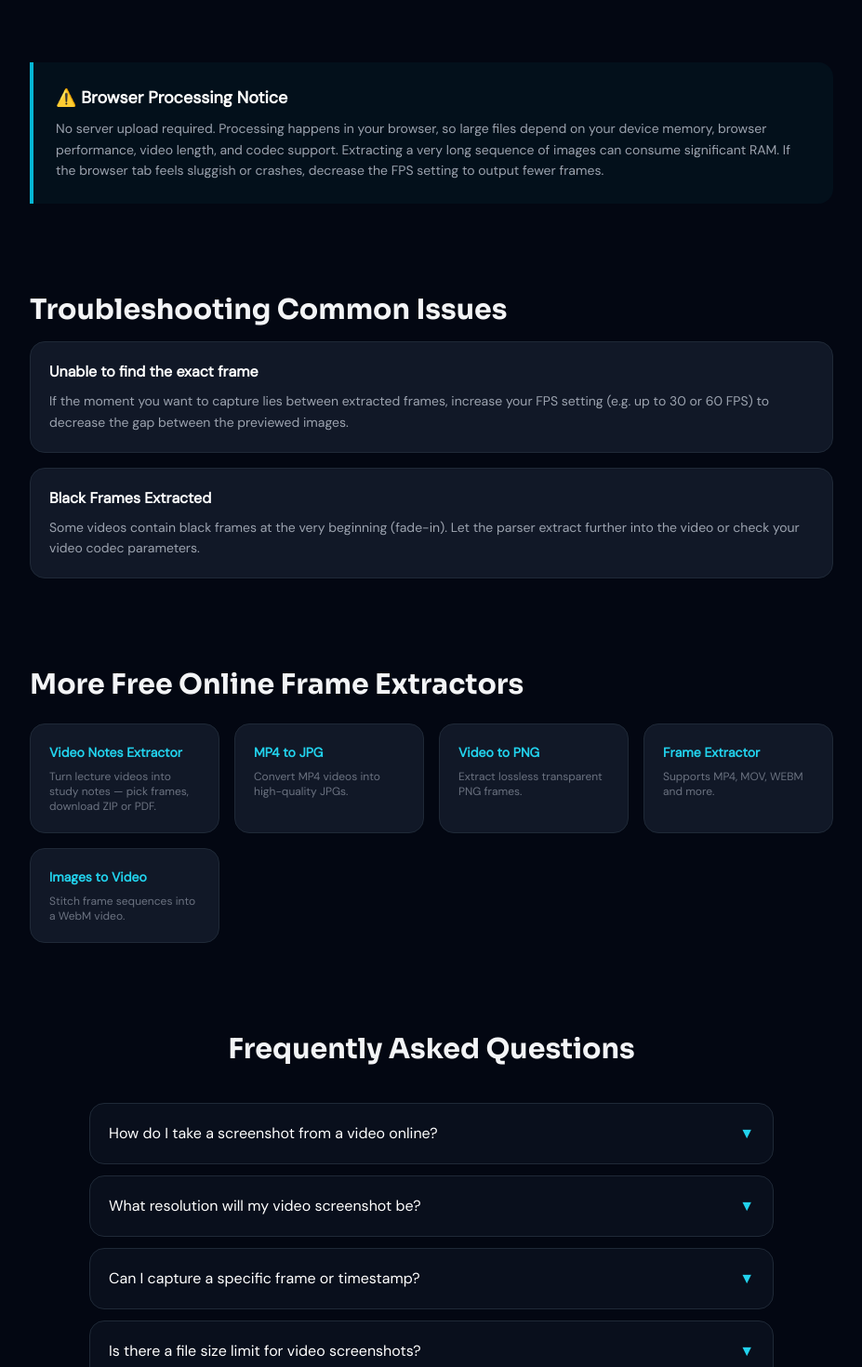
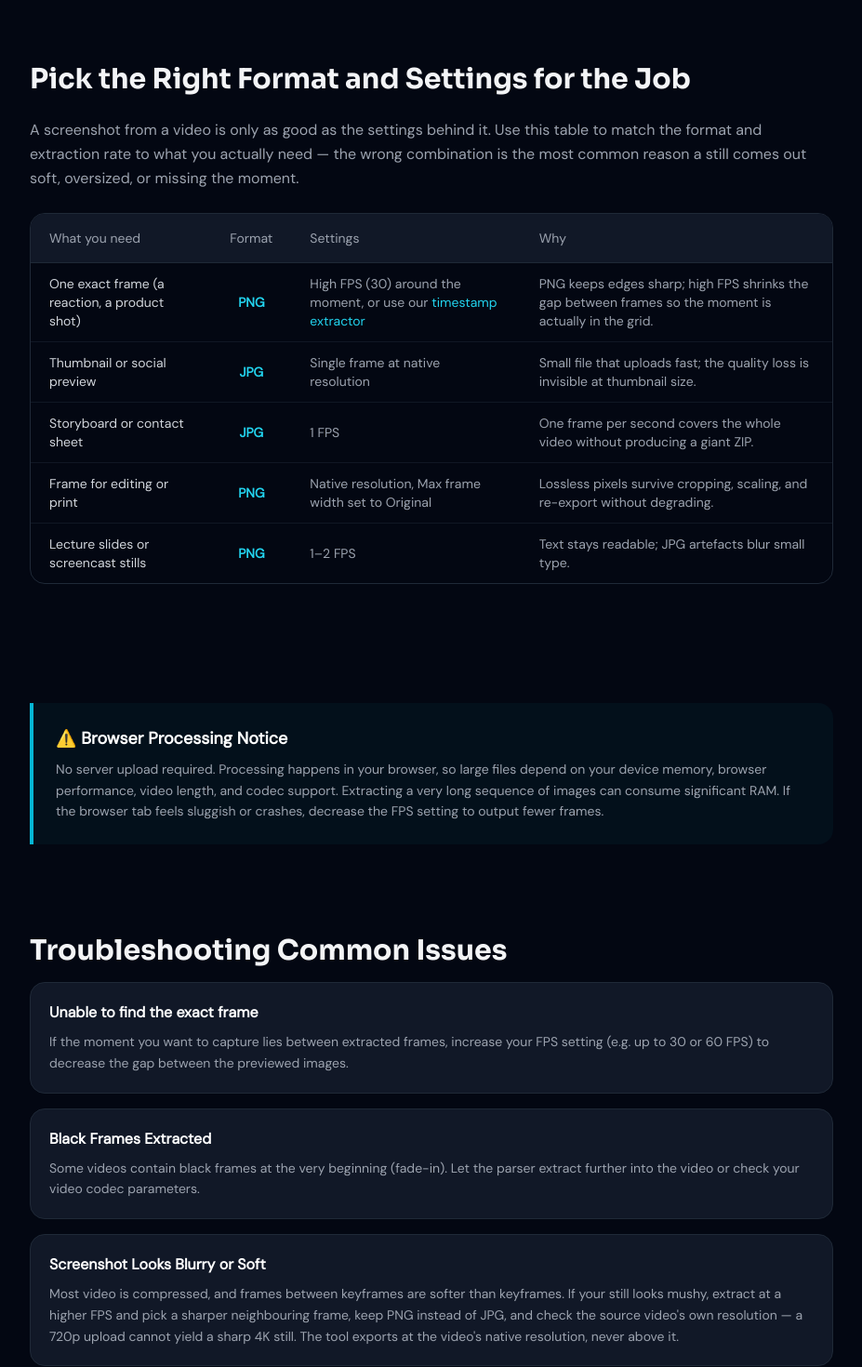
Before and after one commit to msachal5700/video-to-image-sequence, a React (Vite) app: page /screenshot-from-video in a window 1280 px wide. Shown: the part 2400-3870 px from the top of the page at 93% size, without its empty margins (176-1103 px from the left). Built offline with nearby package versions, Linux system fonts and the light colour scheme.

Commit message:
seo: add format/settings decision table + 2 troubleshooting cards + JPG-vs-PNG FAQ to /screenshot-from-video (xconvert content playbook, competitor-intel Record 3; content only, title/meta/H1 untouched; page outside all freezes)

```diff
--- a/pages/ScreenshotFromVideo.tsx
+++ b/pages/ScreenshotFromVideo.tsx
@@ -28,6 +28,10 @@ const faqs = [
   {
     q: 'Does it work for MP4, MOV, and WEBM videos?',
     a: 'Yes. It supports the three most common video formats used by screen recorders, cameras, and mobile devices.'
+  },
+  {
+    q: 'Should I save my video screenshot as JPG or PNG?',
+    a: 'PNG for anything where sharpness matters — text, logos, UI, or frames you plan to edit further — because it is lossless. JPG for photos and thumbnails where a smaller file matters more than pixel-perfect edges. The tool lets you pick either format before you extract, so you do not need to convert afterwards.'
   }
 ];
 
@@ -227,6 +231,60 @@ const ScreenshotFromVideo: React.FC = () => {
         </div>
       </section>
 
+      {/* ── FORMAT & SETTINGS DECISION TABLE ── */}
+      <section className="max-w-4xl mx-auto py-12 px-4">
+        <h2 className="text-2xl md:text-3xl font-bold mb-6 font-display">
+          Pick the Right Format and Settings for the Job
+        </h2>
+        <p className="text-gray-400 mb-6 leading-relaxed">
+          A screenshot from a video is only as good as the settings behind it. Use this table to match the format and extraction rate to what you actually need — the wrong combination is the most common reason a still comes out soft, oversized, or missing the moment.
+        </p>
+        <div className="overflow-x-auto rounded-2xl border border-gray-800 mb-8">
+          <table className="w-full text-sm">
+            <thead>
+              <tr className="bg-gray-900 border-b border-gray-800">
+                <th className="px-5 py-4 text-left text-gray-400 font-medium">What you need</th>
+                <th className="px-5 py-4 text-center text-gray-400 font-medium">Format</th>
+                <th className="px-5 py-4 text-left text-gray-400 font-medium">Settings</th>
+                <th className="px-5 py-4 text-left text-gray-400 font-medium">Why</th>
+              </tr>
+            </thead>
+            <tbody className="divide-y divide-gray-800/50">
+              <tr className="hover:bg-gray-900/50 transition-colors">
+                <td className="px-5 py-3 text-gray-300 font-medium">One exact frame (a reaction, a product shot)</td>
+                <td className="px-5 py-3 text-center text-cyan-400 font-semibold">PNG</td>
+                <td className="px-5 py-3 text-gray-400">High FPS (30) around the moment, or use our <Link to="/extract-frame-at-timestamp" className="text-cyan-400 hover:underline">timestamp extractor</Link></td>
+                <td className="px-5 py-3 text-gray-400">PNG keeps edges sharp; high FPS shrinks the gap between frames so the moment is actually in the grid.</td>
+              </tr>
+              <tr className="hover:bg-gray-900/50 transition-colors">
+                <td className="px-5 py-3 text-gray-300 font-medium">Thumbnail or social preview</td>
+                <td className="px-5 py-3 text-center text-cyan-400 font-semibold">JPG</td>
+                <td className="px-5 py-3 text-gray-400">Single frame at native resolution</td>
+                <td className="px-5 py-3 text-gray-400">Small file that uploads fast; the quality loss is invisible at thumbnail size.</td>
+              </tr>
+              <tr className="hover:bg-gray-900/50 transition-colors">
+                <td className="px-5 py-3 text-gray-300 font-medium">Storyboard or contact sheet</td>
+                <td className="px-5 py-3 text-center text-cyan-400 font-semibold">JPG</td>
+                <td className="px-5 py-3 text-gray-400">1 FPS</td>
+                <td className="px-5 py-3 text-gray-400">One frame per second covers the whole video without producing a giant ZIP.</td>
+              </tr>
+              <tr className="hover:bg-gray-900/50 transition-colors">
+                <td className="px-5 py-3 text-gray-300 font-medium">Frame for editing or print</td>
+                <td className="px-5 py-3 text-center text-cyan-400 font-semibold">PNG</td>
+                <td className="px-5 py-3 text-gray-400">Native resolution, Max frame width set to Original</td>
+                <td className="px-5 py-3 text-gray-400">Lossless pixels survive cropping, scaling, and re-export without degrading.</td>
+              </tr>
+              <tr className="hover:bg-gray-900/50 transition-colors">
+                <td className="px-5 py-3 text-gray-300 font-medium">Lecture slides or screencast stills</td>
+                <td className="px-5 py-3 text-center text-cyan-400 font-semibold">PNG</td>
+                <td className="px-5 py-3 text-gray-400">1–2 FPS</td>
+                <td className="px-5 py-3 text-gray-400">Text stays readable; JPG artefacts blur small type.</td>
+              </tr>
+            </tbody>
+          </table>
+        </div>
+      </section>
+
       {/* ── LIMITATIONS & MEMORY WARNING ── */}
       <section className="max-w-4xl mx-auto py-12 px-4">
         <div className="bg-cyan-950/20 border-l-4 border-cyan-500 rounded-r-2xl p-6">
@@ -255,6 +313,18 @@ const ScreenshotFromVideo: React.FC = () => {
             <h3 className="text-white font-semibold mb-2">Black Frames Extracted</h3>
             <p className="text-gray-400 text-sm leading-relaxed">
               Some videos contain black frames at the very beginning (fade-in). Let the parser extract further into the video or check your video codec parameters.
+            </p>
+          </div>
+          <div className="bg-gray-900 border border-gray-800 rounded-2xl p-5">
+            <h3 className="text-white font-semibold mb-2">Screenshot Looks Blurry or Soft</h3>
+            <p className="text-gray-400 text-sm leading-relaxed">
+              Most video is compressed, and frames between keyframes are softer than keyframes. If your still looks mushy, extract at a higher FPS and pick a sharper neighbouring frame, keep PNG instead of JPG, and check the source video&apos;s own resolution — a 720p upload cannot yield a sharp 4K still. The tool exports at the video&apos;s native resolution, never above it.
+            </p>
+          </div>
+          <div className="bg-gray-900 border border-gray-800 rounded-2xl p-5">
+            <h3 className="text-white font-semibold mb-2">Video Won&apos;t Load or Shows an Error</h3>
+            <p className="text-gray-400 text-sm leading-relaxed">
+              The browser can only decode codecs it supports. HEVC from iPhones works in Safari but not in most other browsers, and ProRes or DNxHD camera files won&apos;t open in any browser. Transcode the clip to H.264 MP4 first — HandBrake (free, with a visual interface) or FFmpeg (<code className="text-gray-300">ffmpeg -i input.mov -c:v libx264 -crf 18 -c:a aac output.mp4</code>) — then drop the converted file in.
             </p>
           </div>
         </div>
```
